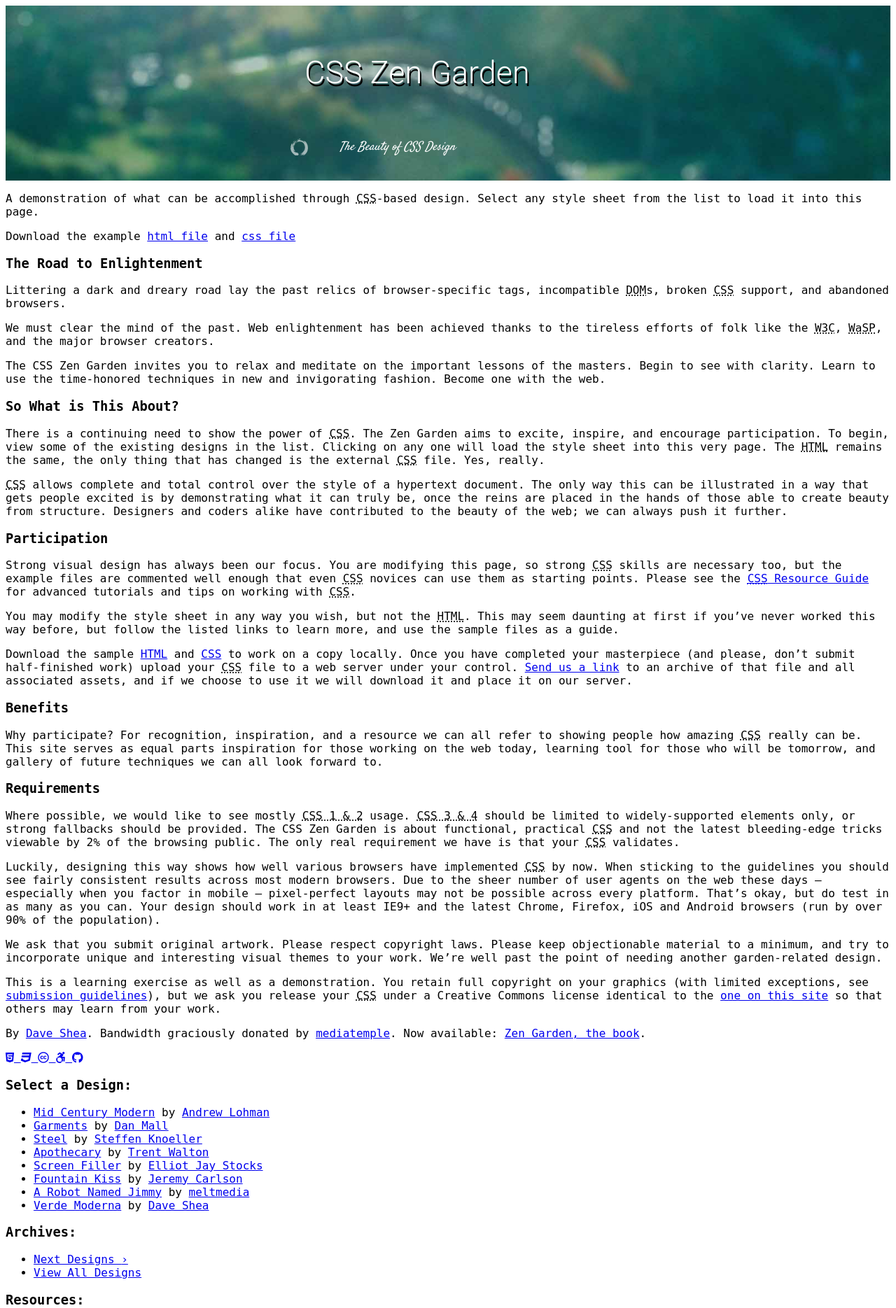
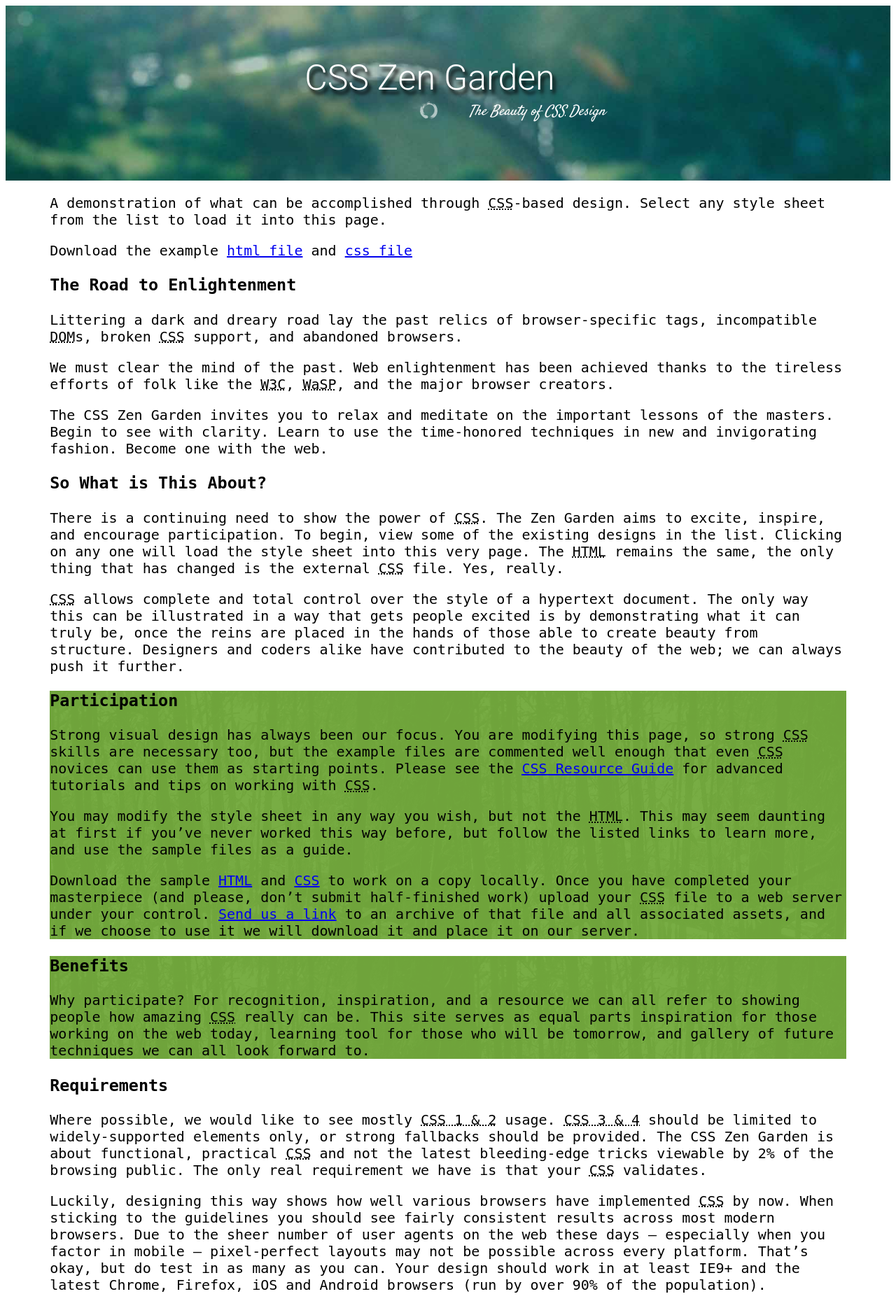
Before and after one commit to arielpiccolo/codeNation_weekly_records, a web app: file projects/zenGarden/html/index.html in a window 1280 px wide. Shown: the top 1869 px of the page at 70% size. Run offline with its HTML, style and script files only (its server is not run), Linux system fonts and the light colour scheme; some libraries are stand-ins or nearby versions.

Commit message:
updates to zen-garden project css file

```diff
--- a/projects/zenGarden/css/style.css
+++ b/projects/zenGarden/css/style.css
@@ -1,16 +1,26 @@
+
 @import url('https://fonts.googleapis.com/css?family=IBM+Plex+Mono');
 @import url('https://fonts.googleapis.com/css?family=Satisfy');
 @import url('https://fonts.googleapis.com/css?family=Roboto:300');
 
-
+/* global text alingment, font and style, except overrited*/
 
 body {
     font-family: IBM, Plex, Mono;
-    font-style: normal;
+    font-size: 20px;
+    font-weight: lighter;
     text-align: left;
-    margin: ;
 }
 
+
+/* text aligment and padding for this areas   */
+.summary, .preamble, [class="main supporting"] {
+    text-align: left;
+    padding-left: 5%;
+    padding-right: 5%;
+}
+
+/* top of the page*/
 
 header {
     background: url(/img/huntington.png);
@@ -20,34 +30,31 @@
 }
 
 
-
-
 header[role="banner"] h1 {
     display: inline;
     position: absolute;
     top: 5%;
     left: 34%;
-    font-size: 45px;
-    font-weight: 500;
+    font-size: 50px;
+    font-weight: 580;
     color: white;
     text-align: center;
-    text-shadow: 2px 4px black;
+    text-shadow: 4px 6px 5px rgb(0, 0, 0);
     font-family: Roboto;
 
 }
-
 
 
 header[role="banner"] h2 {
     padding-left: 70px;
     display: inline;
     position: absolute;
-    top : 23%;
-    left : 415px;
+    top : 16%;
+    left : 600px;
     color : rgb(255, 255, 255);
     text-align : center;
-    font-size : 17px;
-    font-weight: 200;
+    font-size : 20px;
+    font-weight: 400;
     font-style: italic;
     font-family : Satisfy;
     background: url(/img/zen.svg);
@@ -55,3 +62,37 @@
     background-repeat: no-repeat;
 
 }
+
+/* middle of the page  */
+
+.participation,.benefits {
+    background: url(/img/bamboo.png) rgb(116, 170, 61);
+}
+
+
+
+p[role="contentinfo"]  {
+    background-color: rgb(116, 170, 61);;
+    padding: 5%;
+    color: rgb(184, 184, 184);
+
+
+}
+
+p[role="contentinfo"] a {
+    font-family: Satisfy;
+    font-size: 40px;
+    color: white;
+    font-size-adjust: unset;
+    text-decoration: none;
+
+}
+
+/* BOTTOM OF PAGE */
+
+/* PROBLEMS
+1. cant get the top text centered
+2. who to set colour in between divs 'participation
+and benefits
+
+*/
```
